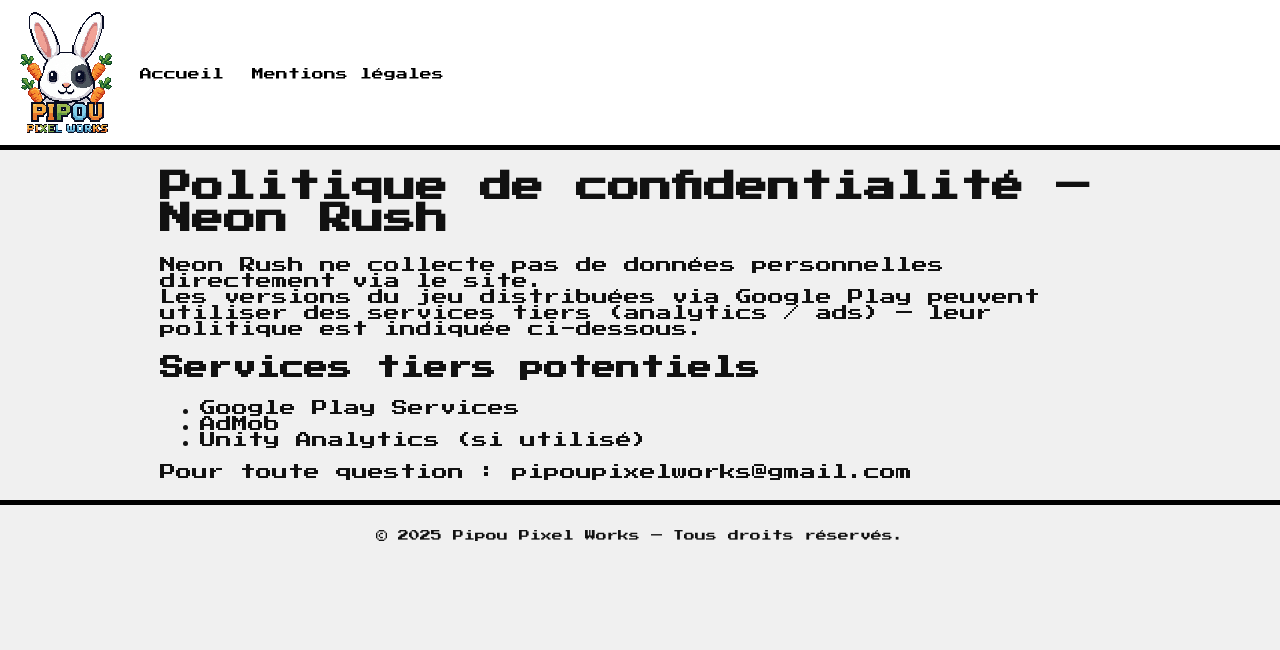
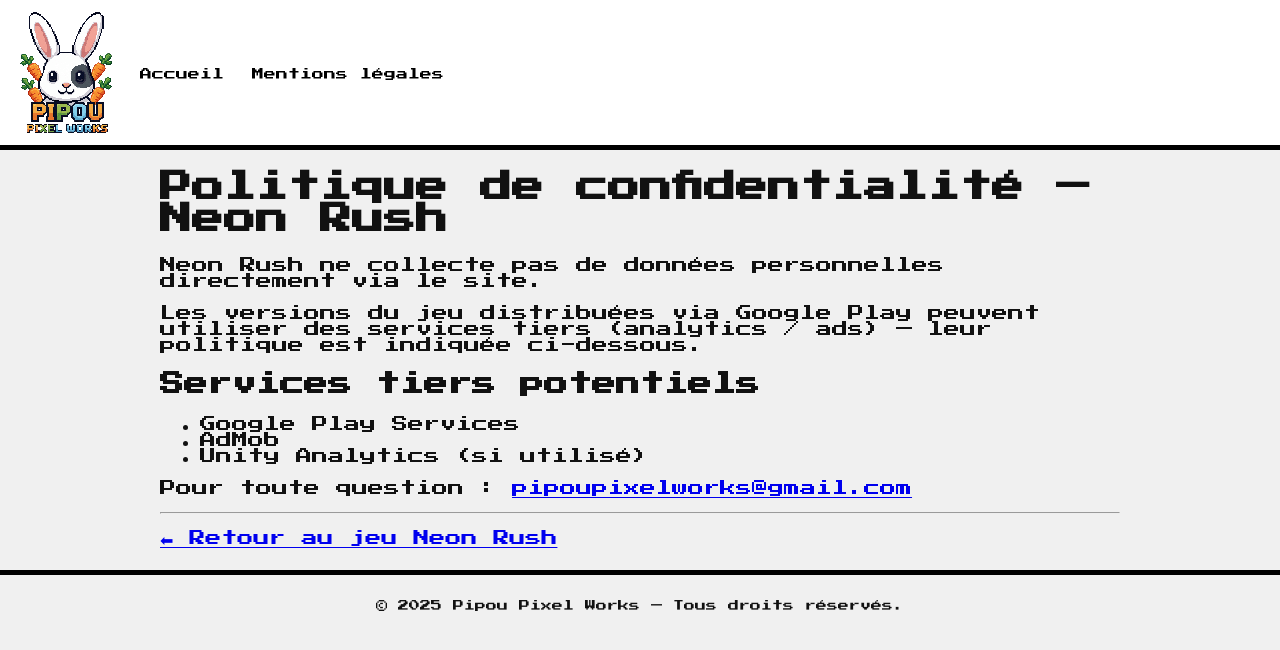
Before and after one commit to PipouPixelWorks/pipoupixelworks.github.io, a Jekyll site: the page built from privacy/neon-rush-privacy.md, in a window 1280 px wide. Shown: the top 650 px of the page. Built offline with Jekyll 4.4.1, drawn with Linux system fonts in a browser that asks for light colours.

Commit message:
Update neon-rush-privacy.md

```diff
--- a/privacy/neon-rush-privacy.md
+++ b/privacy/neon-rush-privacy.md
@@ -7,6 +7,7 @@
 # Politique de confidentialité — Neon Rush
 
 Neon Rush ne collecte pas de données personnelles directement via le site.
+
 Les versions du jeu distribuées via Google Play peuvent utiliser des services tiers (analytics / ads) — leur politique est indiquée ci-dessous.
 
 ## Services tiers potentiels
@@ -14,4 +15,8 @@
 - AdMob
 - Unity Analytics (si utilisé)
 
-Pour toute question : pipoupixelworks@gmail.com
+Pour toute question : <a href="mailto:pipoupixelworks@gmail.com">pipoupixelworks@gmail.com</a>
+
+---
+
+[⬅ Retour au jeu Neon Rush](/games/neon-rush/)
```
